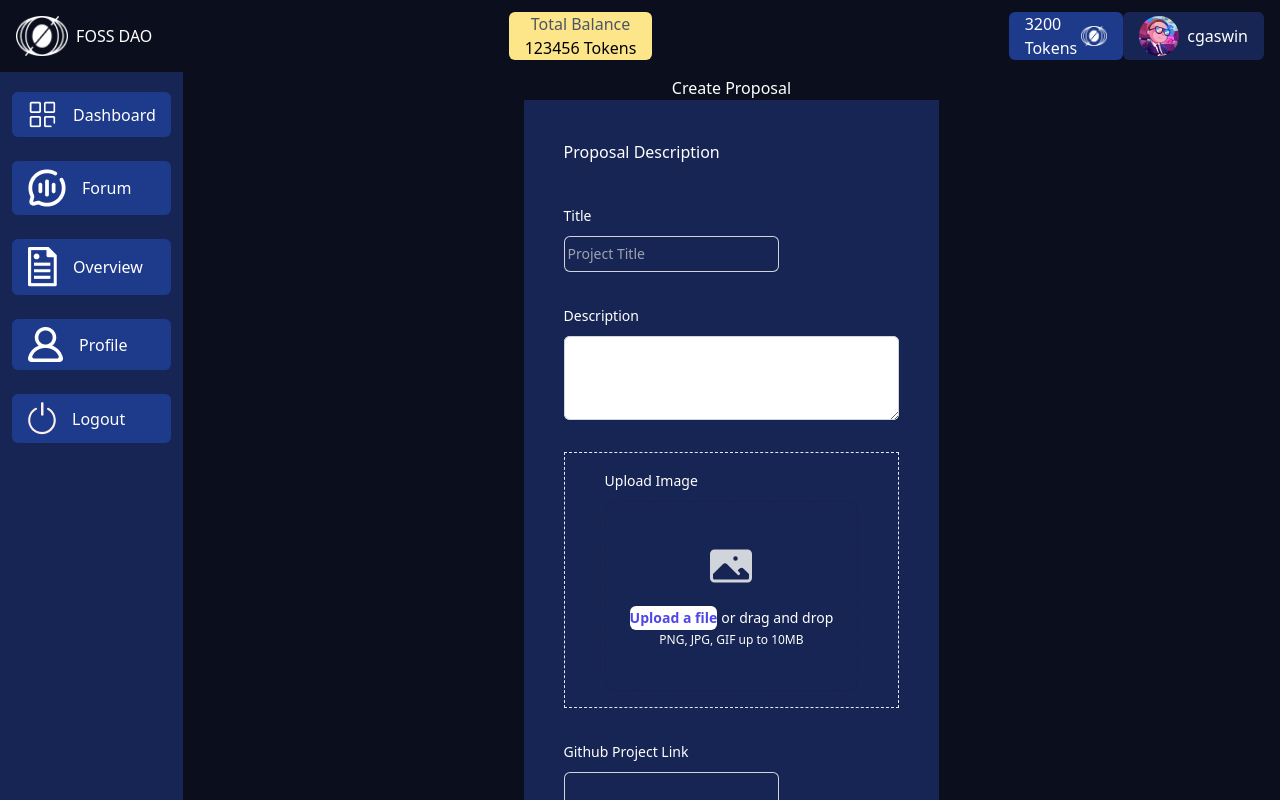
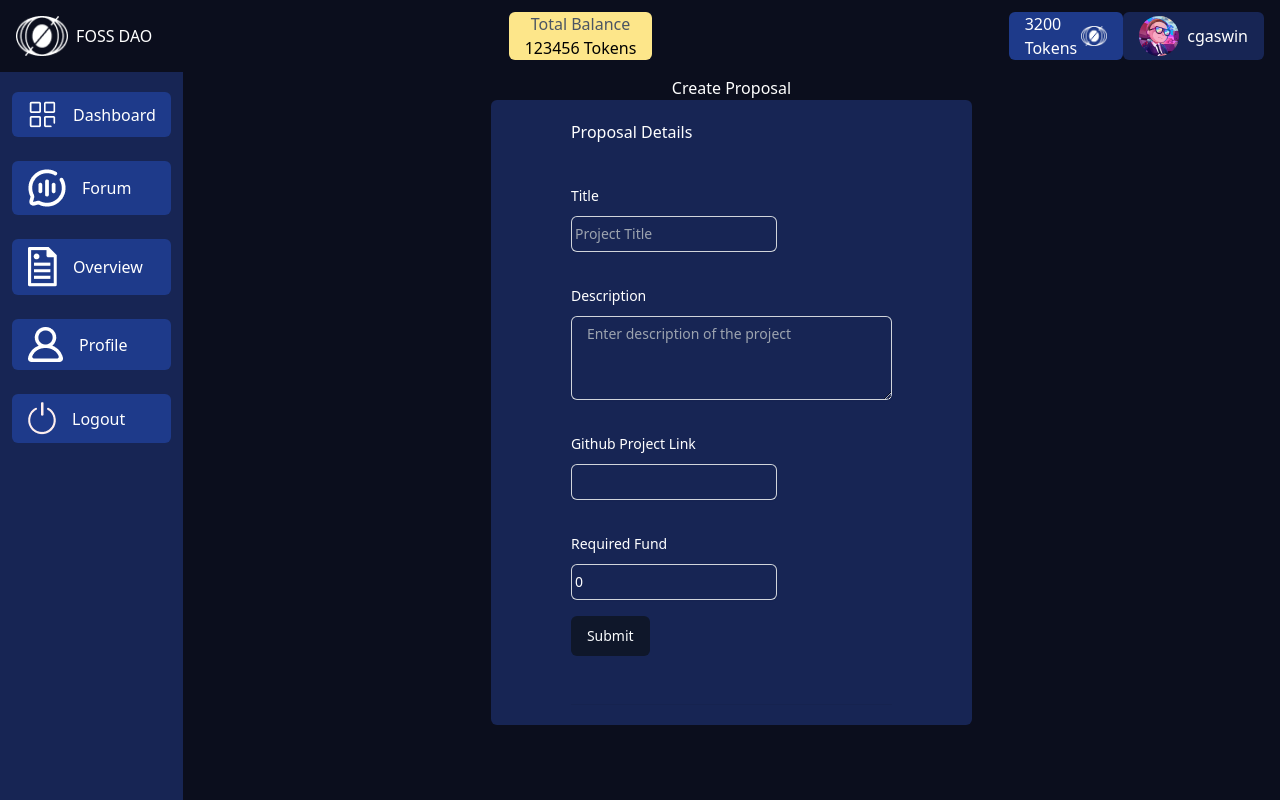
Before and after one commit to cgaswin/FOSS-DAO, a React (Vite) app in the folder client/: page /proposal/create in a window 1280 px wide. Built offline with nearby package versions, Linux system fonts and the light colour scheme.

Commit message:
added event handlers for proposal creation

```diff
--- a/client/src/pages/Proposal.tsx
+++ b/client/src/pages/Proposal.tsx
@@ -1,9 +1,34 @@
 import DashboardTopNav from "@/components/DashboardTopNav";
 import Sidebar from "@/components/Sidebar";
+import { Button } from "@/components/ui/button";
 
-import { PhotoIcon } from "@heroicons/react/24/solid";
+import { useState } from "react";
 
 const Proposal = () => {
+	const [formData, setFormData] = useState({
+		title: "",
+		description: "",
+		image: null,
+		projectLink: "",
+		requiredFund: 0,
+	});
+
+	const handleChange = (
+		e: React.ChangeEvent<HTMLInputElement | HTMLTextAreaElement>
+	) => {
+		const { name, value } = e.target;
+		setFormData((prevState) => ({ ...prevState, [name]: value }));
+	};
+
+	const handleSubmit = (e: React.FormEvent) => {
+		e.preventDefault();
+		if (isNaN(formData.requiredFund) || formData.requiredFund < 0) {
+			alert("Required fund must be a positive number");
+			return;
+		}
+
+		console.log(formData);
+	};
 	return (
 		<div className="h-screen overflow-hidden">
 			<DashboardTopNav />
@@ -13,8 +38,8 @@ const Proposal = () => {
 					<div className="">
 						<h1>Create Proposal</h1>
 					</div>
-					<div className="bg-blue-950  px-10 mb-10 py-10">
-						<h1>Proposal Description</h1>
+					<div className="bg-blue-950 rounded-md  px-20 mb-10 py-5">
+						<h1>Proposal Details</h1>
 						<form className="flex ">
 							<div className="space-y-12">
 								<div className="border-b border-gray-900/10 pb-12">
@@ -32,6 +57,8 @@ const Proposal = () => {
 														type="text"
 														name="title"
 														id="title"
+														value={formData.title}
+														onChange={handleChange}
 														className="block flex-1 border-0 bg-transparent py-1.5 pl-1 text-white placeholder:text-gray-400 focus:ring-0 sm:text-sm sm:leading-6"
 														placeholder="Project Title"
 													/>
@@ -50,47 +77,16 @@ const Proposal = () => {
 												<textarea
 													id="description"
 													name="description"
+													onChange={handleChange}
+													value={formData.description}
 													rows={3}
-													className="block w-full rounded-md border-0 py-1.5 text-white shadow-sm ring-1 ring-inset ring-gray-300 placeholder:text-gray-400 focus:ring-2 focus:ring-inset focus:ring-indigo-600 sm:text-sm sm:leading-6"
+													placeholder="Enter description of the project"
+													className="block bg-blue-950 px-4  w-full rounded-md border-0 py-1.5 text-white shadow-sm ring-1 ring-inset ring-gray-300 placeholder:text-gray-400 focus:ring-2 focus:ring-inset focus:ring-indigo-600 sm:text-sm sm:leading-6"
 													defaultValue={""}
 												/>
 											</div>
 										</div>
 
-										<div className="col-span-full px-10 py-4 border-dashed border-[1px] ">
-											<label
-												htmlFor="cover-photo"
-												className="block text-sm font-medium leading-6 text-white"
-											>
-												Upload Image
-											</label>
-											<div className="mt-2 flex justify-center rounded-lg border border-dashed border-gray-900/25 px-6 py-10">
-												<div className="text-center">
-													<PhotoIcon
-														className="mx-auto h-12 w-12 text-gray-300"
-														aria-hidden="true"
-													/>
-													<div className="mt-4 flex text-sm leading-6 text-white-600">
-														<label
-															htmlFor="file-upload"
-															className="relative cursor-pointer rounded-md bg-white font-semibold text-indigo-600 focus-within:outline-none focus-within:ring-2 focus-within:ring-indigo-600 focus-within:ring-offset-2 hover:text-indigo-500"
-														>
-															<span>Upload a file</span>
-															<input
-																id="file-upload"
-																name="file-upload"
-																type="file"
-																className="sr-only"
-															/>
-														</label>
-														<p className="pl-1">or drag and drop</p>
-													</div>
-													<p className="text-xs leading-5 text-white">
-														PNG, JPG, GIF up to 10MB
-													</p>
-												</div>
-											</div>
-										</div>
 										<div className="sm:col-span-4">
 											<label
 												htmlFor="username"
@@ -103,6 +99,8 @@ const Proposal = () => {
 													<input
 														type="text"
 														name="projectLink"
+														value={formData.projectLink}
+														onChange={handleChange}
 														id="projectLink"
 														autoComplete="projectLink"
 														className="block flex-1 border-0 bg-transparent py-1.5 pl-1 text-white placeholder:text-gray-400 focus:ring-0 sm:text-sm sm:leading-6"
@@ -122,7 +120,9 @@ const Proposal = () => {
 												<div className="flex rounded-md shadow-sm ring-1 ring-inset ring-gray-300 focus-within:ring-2 focus-within:ring-inset focus-within:ring-indigo-600 sm:max-w-md">
 													<input
 														type="text"
-														name="fund"
+														name="requiredFund"
+														value={formData.requiredFund}
+														onChange={handleChange}
 														id="fund"
 														autoComplete="fund"
 														className="block flex-1 border-0 bg-transparent py-1.5 pl-1 text-white placeholder:text-gray-400 focus:ring-0 sm:text-sm sm:leading-6"
@@ -131,6 +131,9 @@ const Proposal = () => {
 											</div>
 										</div>
 									</div>
+									<Button className="mt-4" onClick={handleSubmit}>
+										Submit
+									</Button>
 								</div>
 							</div>
 						</form>
```
